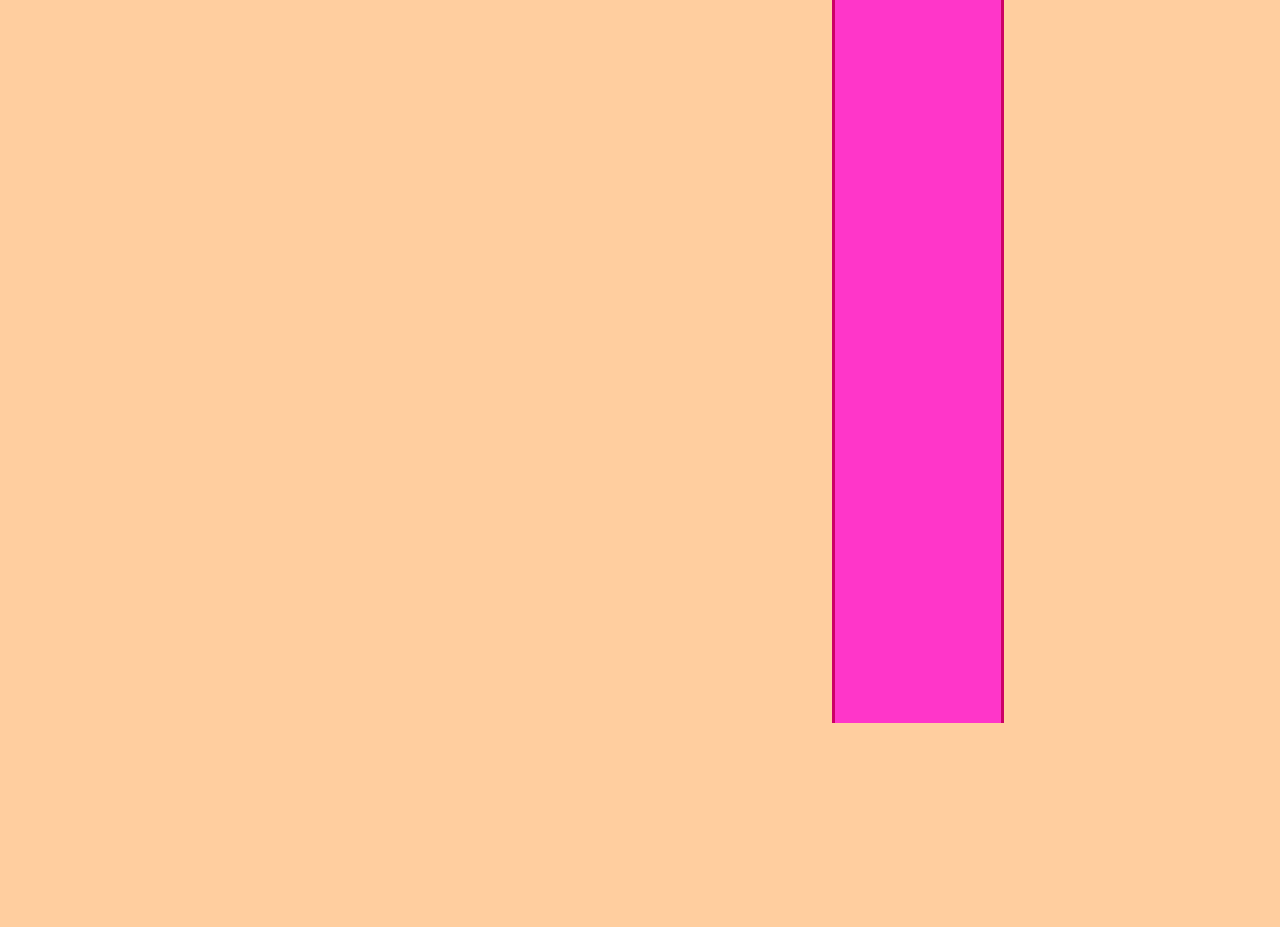
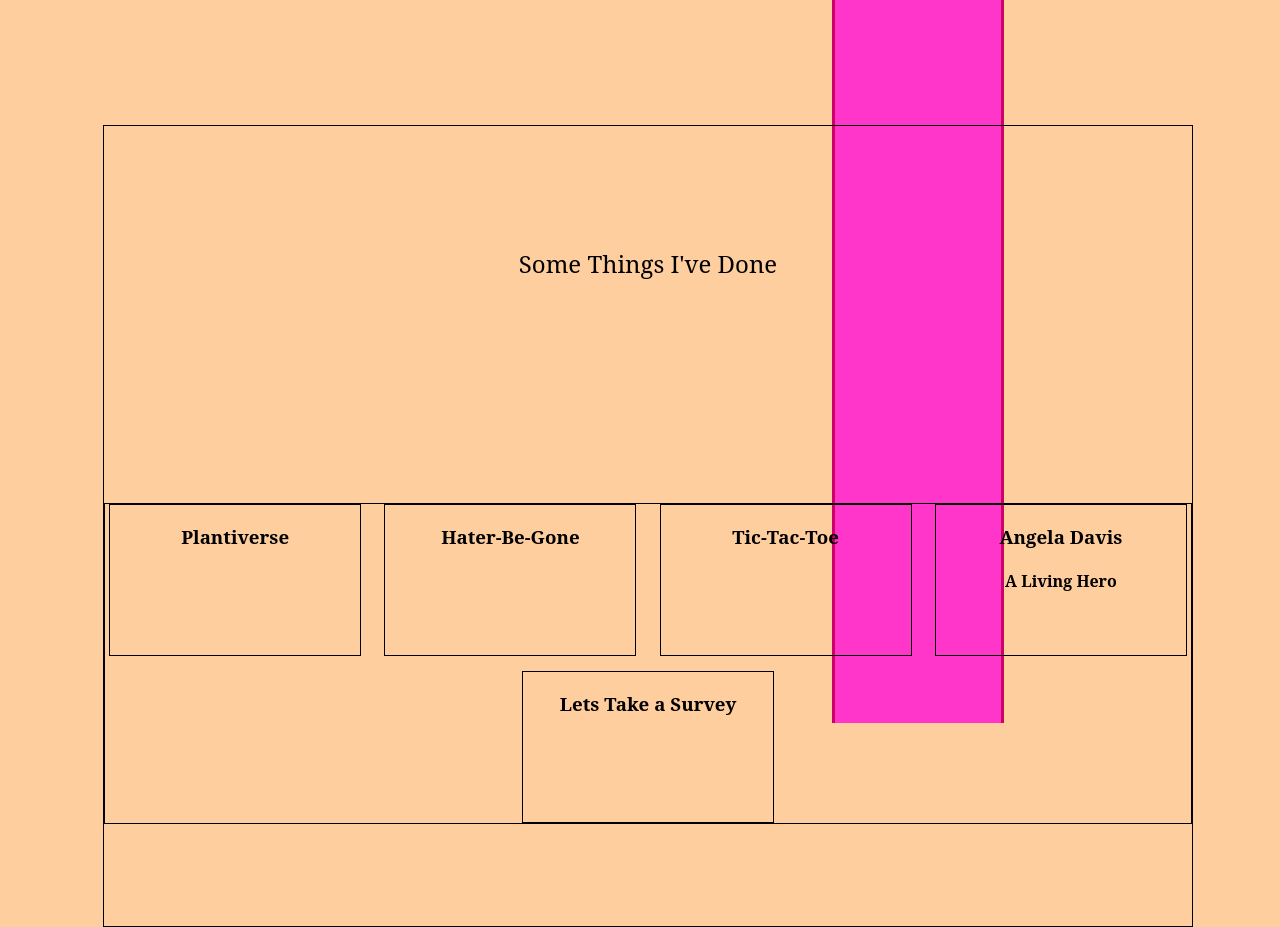
Before and after one commit to Pinky515/Personal-Portfolio, a website built with Parcel: page index.html in a window 1280 px wide. Shown: the part 880-1807 px from the top of the page. Before the commit the page ends 1715 px from the top, so only its background shows below. Built offline with nearby package versions, Linux system fonts and the light colour scheme.

Commit message:
create projects layout

```diff
--- a/index.html
+++ b/index.html
@@ -112,21 +112,31 @@
 </div>
   </section>
   <section id="projects">
+    <div class="projects-text">
+      <h2>Some Things I've Done</h2>
+    </div>
+<div class="projects">
   <div class="project-tile Plantiverse">
+    <h3>Plantiverse</h3>
     <a href="https://plantiverse.netlify.app/"></a>
   </div>
   <div class="project-tile Hater-Be-Gone">
+    <h3>Hater-Be-Gone</h3>
     <a href="https://hater-be-gone.netlify.app/"></a>
   </div>
+    <div class="project-tile Tic-Tac-Toe">
+    <h3>Tic-Tac-Toe</h3>
     <a href="https://pinkys-tic-tac-toe-react-js.netlify.app"></a>
-      <div class="project-tile Tic-Tac-Toe">
     </div>
-      <a href="https://pinkys-react-tic-tac-toe.netlify.app/"></a>
   <div class="project-tile Angela-Davis-Tribute">
+    <h3>Angela Davis</h3>
+    <h4>A Living Hero </h4>
      <a href="https://angeladavistribute.netlify.app/"></a>
   </div>
   <div class="project-tile Feedback-Survey">
+    <h3>Lets Take a Survey</h3>
     <a href="https://whitty-survey-by-pinky.netlify.app/"></a>
+  </div>
 </div>
   </section>
   <section id="contact">
--- a/styles.css
+++ b/styles.css
@@ -562,6 +562,40 @@ align-items: flex-end;
 }
 }
 
+section#projects {
+  border:solid 1px #000 ;
+  width: 85%;
+  height: 100vh;
+  margin: 117px auto;
+  display: flex;
+  flex-direction: column;
+  align-content: center;
+  justify-content: space-around;
+  flex-wrap: wrap;
+}
+
+.projects-text {
+  align-items: flex-start;
+  text-align: center;
+}
+
+.projects {
+  border: #000 solid 1px;
+  display: flex;
+  flex-wrap: wrap;
+  justify-content: space-around;
+  gap: 15px;
+}
+
+.projects div {
+  border: #000 solid 1px;
+  width: 250px;
+  height: 150px;
+  text-align: center;
+}
+
+
+
 @media screen {
 
 }
```
Lines whose indentation alone changed are shown as unchanged.
